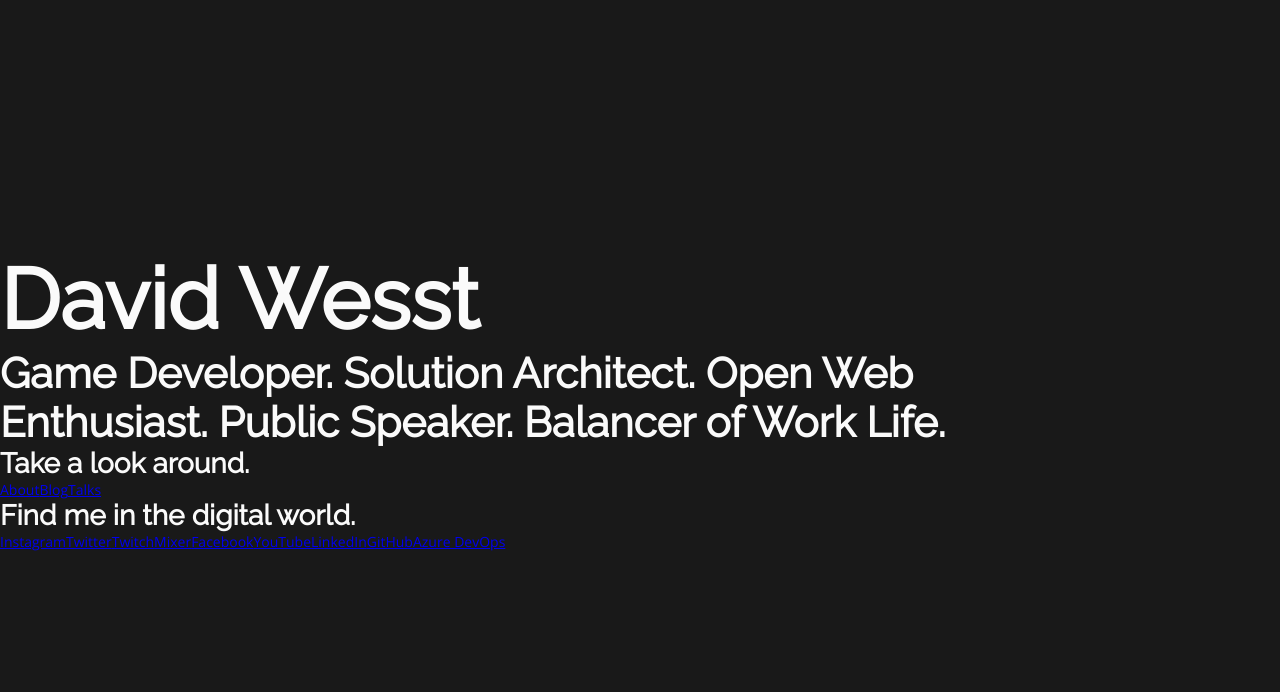
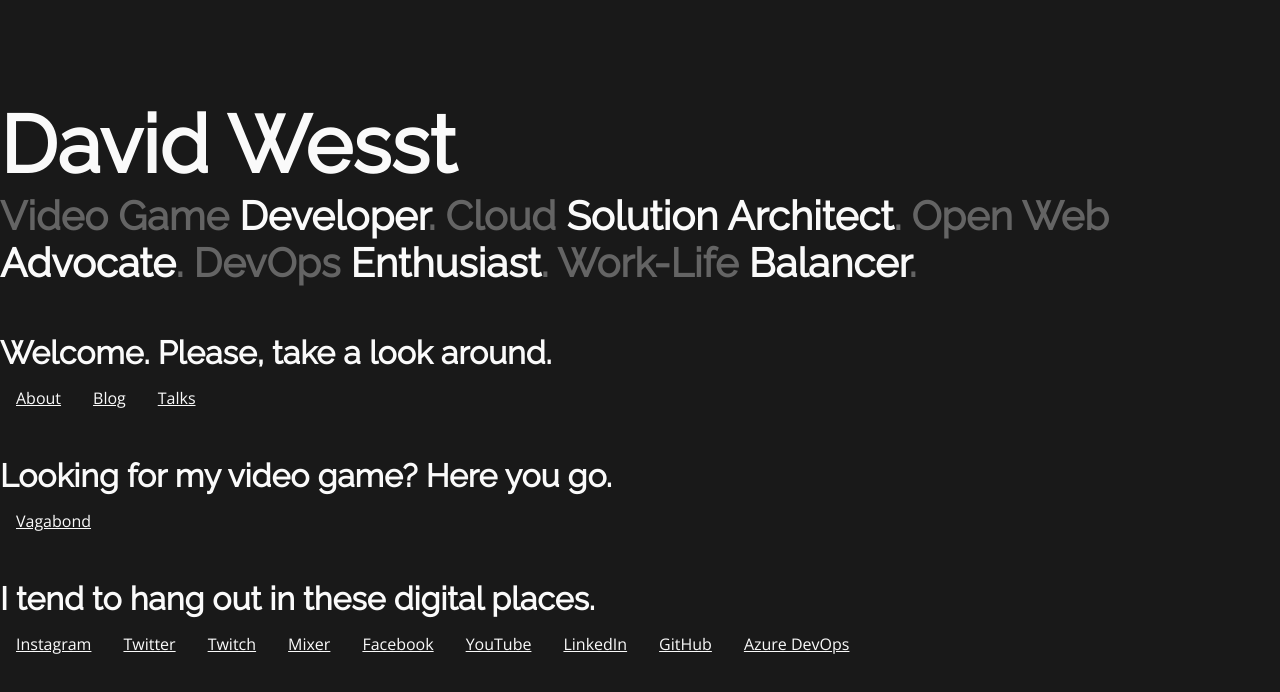
Before and after one commit to davidwesst/website-old, a Gatsby site: page / in a window 1280 px wide. Built offline with nearby package versions, Linux system fonts and the light colour scheme; Gatsby itself is replaced by a stand-in of ours.

Commit message:
updated index content and style

```diff
--- a/gatsby-config.js
+++ b/gatsby-config.js
@@ -7,7 +7,7 @@
 module.exports = {
   siteMetadata: {
     title: `David Wesst`,
-    subtitle: `Game Developer. Solution Architect. Open Web Enthusiast. Public Speaker. Balancer of Work Life.`
+    subtitle: `The Official Site for all things Wessty`
   },
   plugins: [
     {
--- a/src/components/header.module.css
+++ b/src/components/header.module.css
@@ -4,15 +4,25 @@
     justify-content: center;
     height: 100vh;
 
-    background-color: var(--main-dark-color);
-    color: var(--main-light-color);
+    background-color: var(--main-black-color);
+    color: var(--main-white-color);
 }
 
 .header .content {
-    max-width: 80vw;
+    max-width: 90vw;
+}
+
+.header section {
+    margin: 3em 0;
 }
 
 .header nav {
     display: flex;
     flex-flow: row;
+    justify-content: left;
+    margin: 1em;
 }
+
+.header nav a {
+    margin-right: 2em;
+}
--- a/src/pages/index.js
+++ b/src/pages/index.js
@@ -7,18 +7,32 @@ import Header from "../components/header"
 export default ({ data }) => (
     <>
         <Header>
-            <h1>{data.site.siteMetadata.title}</h1>
-            <h2>{data.site.siteMetadata.subtitle}</h2>
-            <article>
-                <h3>Take a look around.</h3>
+            <header>
+                <h1>{data.site.siteMetadata.title}</h1>
+                <h2 className="lowlight">
+                    Video Game <span className="highlight">Developer</span>.
+                    Cloud <span className="highlight">Solution Architect</span>.
+                    Open Web <span className="highlight">Advocate</span>.
+                    DevOps <span className="highlight">Enthusiast</span>.
+                    Work-Life <span className="highlight">Balancer</span>.
+                </h2>
+            </header>
+            <section>
+                <h3>Welcome. Please, take a look around.</h3>
                 <nav>
                     <Link to="/about/">About</Link>
                     <Link to="/blog/">Blog</Link>
                     <Link to="/talks/">Talks</Link>
                 </nav>
-            </article>
-            <article id="contact-me">
-                <h3>Find me in the digital world.</h3>
+            </section>
+            <section>
+                <h3>Looking for my video game? Here you go.</h3>
+                <nav>
+                    <a href="/">Vagabond</a>
+                </nav>
+            </section>
+            <section>
+                <h3>I tend to hang out in these digital places.</h3>
                 <nav>
                     <a href="/">Instagram</a>
                     <a href="/">Twitter</a>
@@ -30,7 +44,7 @@ export default ({ data }) => (
                     <a href="/">GitHub</a>
                     <a href="/">Azure DevOps</a>
                 </nav>
-            </article>
+            </section>
         </Header>
     </>
 )
@@ -40,8 +54,7 @@ export const data = graphql`
     query {
         site {
             siteMetadata {
-                title,
-                subtitle
+                title
             }
         }
     }
--- a/src/style/global.css
+++ b/src/style/global.css
@@ -1,19 +1,24 @@
 :root {
-    --main-light-color: rgb(250,250,250);
-    --main-dark-color: rgb(25,25,25);
+    --main-white-color: rgb(250,250,250);
+    --main-offwhite-color: rgb(200,200,200);
+    --main-gray-color: rgb(100,100,100);
+    --main-black-color: rgb(25,25,25);
+    --main-green-color: rgb(0, 255, 0);
+    --main-pink-color: rgb(255,0,255);
+    --main-amber-color: rgb(255,191,0);
 }
 
 html, body, h1, h2, h3, h4, h5, h6, div, article, section, main {
     /* reset spacing */
     margin: 0;
     padding: 0;
-    font-size: 14px;
+    font-size: 16px;
 }
 
 html, body {
     font-family: 'Open Sans';
-    color: var(--main-dark-color);
-    background-color: var(--main-light-color);
+    color: var(--main-black-color);
+    background-color: var(--main-white-color);
 }
 
 h1,h2,h3,h4,h5,h6 {
@@ -21,11 +26,11 @@ h1,h2,h3,h4,h5,h6 {
 }
 
 h1 {
-    font-size: 6em;
+    font-size: 5em;
 }
 
 h2 {
-    font-size: 3em;
+    font-size: 2.5em;
 }
 
 h3 {
@@ -44,3 +49,24 @@ h6 {
     font-size: 1em;
     font-style: italic;
 }
+
+a {
+    color: var(--main-white-color);
+    text-decoration: underline;
+}
+
+a:visited {
+    color: var(--main-offwhite-color);
+}
+
+a:hover {
+    color: var(--main-green-color);
+}
+
+.lowlight {
+    color: var(--main-gray-color)
+}
+
+.lowlight .highlight {
+    color: var(--main-white-color);
+}
```
Also changed, not shown: src/social.json (added, +52 -0 lines), 1 other file.
